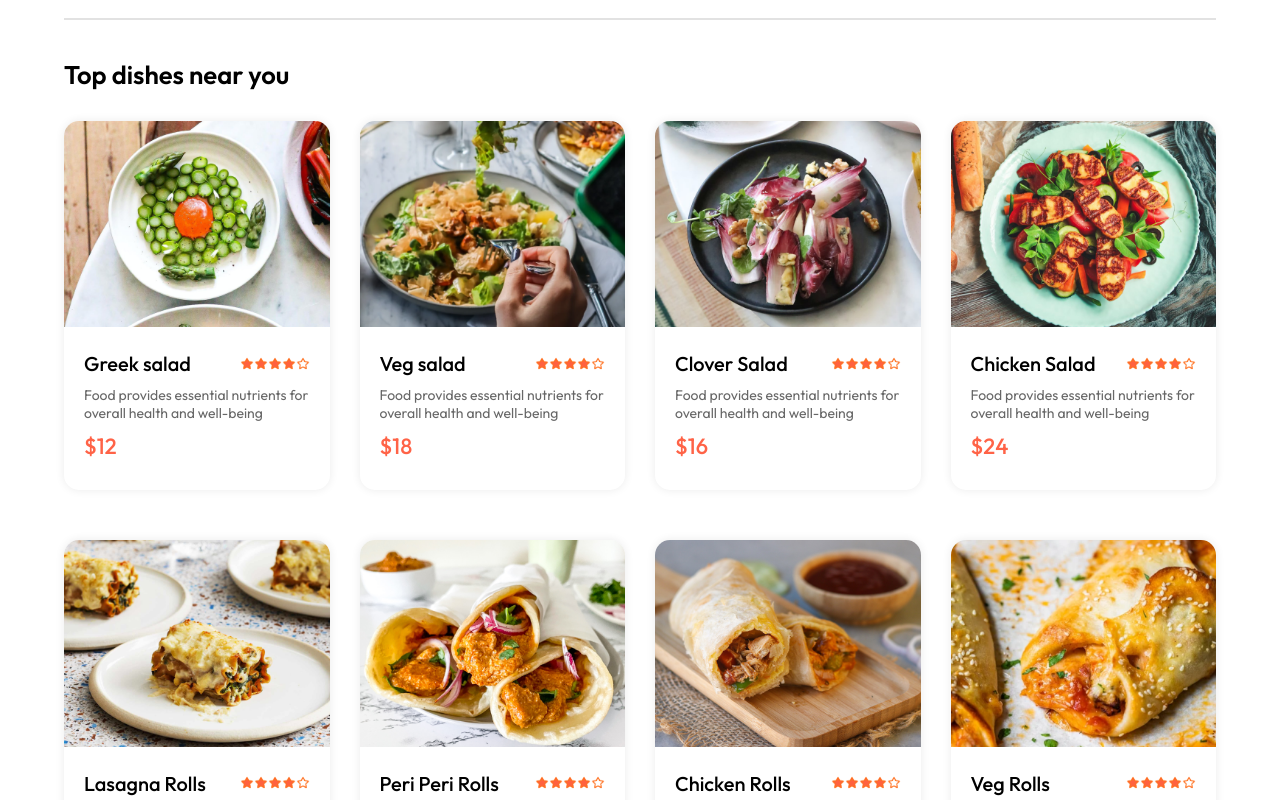
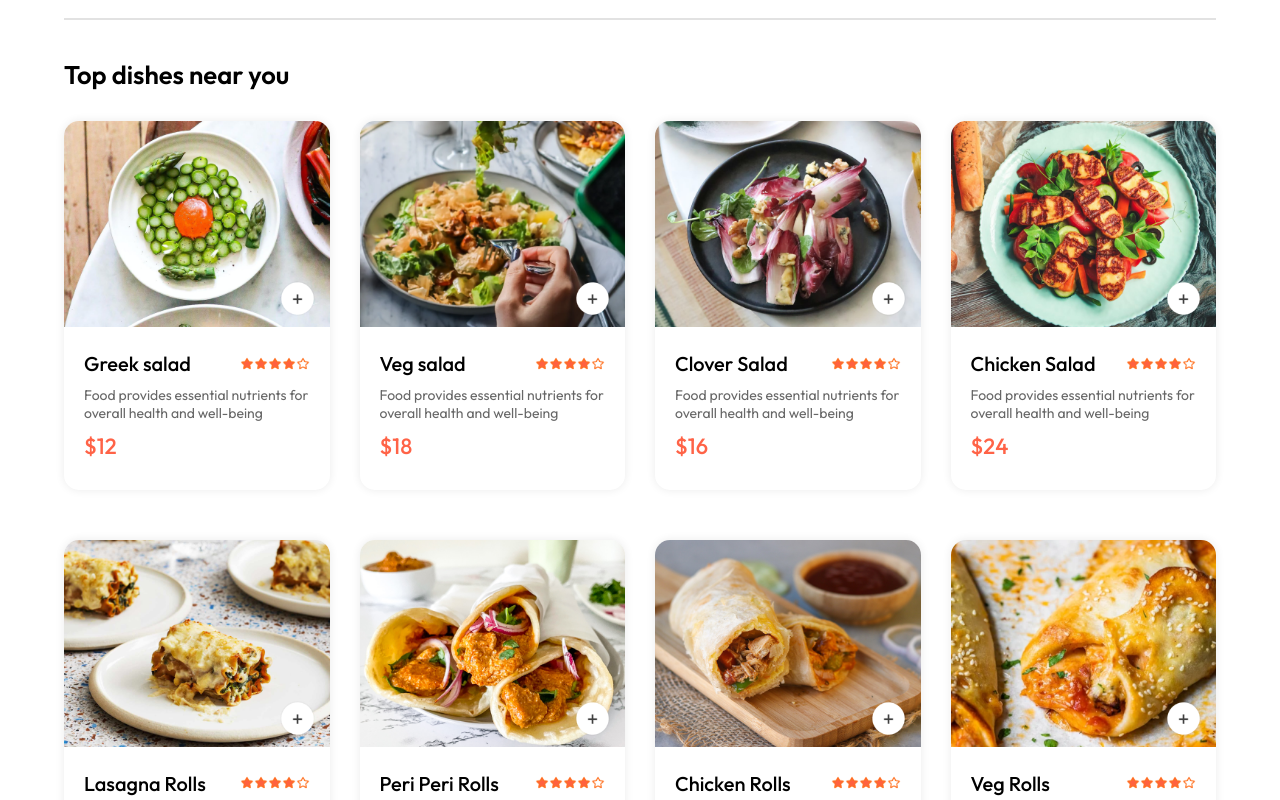
Before and after one commit to amansingh-21/swiftbite-mern, a React (Vite) app in the folder frontend/: page / in a window 1280 px wide. Shown: the part 920-1720 px from the top of the page. Built offline with nearby package versions, Linux system fonts and the light colour scheme.

Commit message:
feat: add counter buttons for cart items

```diff
--- a/frontend/src/components/FoodDisplay/FoodDisplay.jsx
+++ b/frontend/src/components/FoodDisplay/FoodDisplay.jsx
@@ -11,7 +11,8 @@
       <h2>Top dishes near you</h2>
        <div className="food-display-list">
         {food_list.map((item, index) => {
-              return <FoodItem key={index} id={item.id} name={item.name} description={item.description} price={item.price} image={item.image}/>
+              if(category==='All' || category === item.category)
+                 return <FoodItem key={index} id={item._id} name={item.name} description={item.description} price={item.price} image={item.image}/>
         })}
        </div>
     </div>
--- a/frontend/src/components/FoodItem/FoodItem.css
+++ b/frontend/src/components/FoodItem/FoodItem.css
@@ -43,3 +43,33 @@
     font-weight: 500;
     margin: 10px 0px;
 }
+
+.food-item-img-container{
+   position: relative;
+}
+
+.food-item-img-container .add{
+   width:35px;
+   position: absolute;
+   bottom: 15px;
+   right: 15px;
+   cursor: pointer;
+   border-radius: 50%;
+}
+
+.food-item-counter{
+   position: absolute;
+   bottom:15px;
+   right:15px;
+   display: flex;
+   align-items: center;
+   gap:10px;
+   padding:6px;
+   border-radius: 50px;
+   background-color: white;
+}
+
+.food-item-counter img{
+   width: 30px;
+   cursor: pointer;
+}
--- a/frontend/src/components/FoodItem/FoodItem.jsx
+++ b/frontend/src/components/FoodItem/FoodItem.jsx
@@ -1,12 +1,25 @@
-import React from 'react'
+import React, {useContext} from 'react'
 import './FoodItem.css'
 import { assets } from '../../assets/assets'
+import { StoreContext } from '../../context/StoreContext'
 
 const FoodItem = ({id, name, price, description, image}) => {
+
+  const {cartItems, addToCart, removeFromCart} = useContext(StoreContext)
+
   return (
     <div className='food-item'>
        <div className="food-item-img-container">
         <img className='food-item-image' src={image} alt="" />
+        {
+          !cartItems[id]
+          ? <img className='add' onClick={() => addToCart(id)} src={assets.add_icon_white} alt="" />
+          : <div className='food-item-counter'>
+              <img onClick={()=> removeFromCart(id)} src={assets.remove_icon_red} alt="" />
+              <p>{cartItems[id]}</p>
+              <img onClick={()=> addToCart(id)} src={assets.add_icon_green} alt="" />
+            </div>
+        }
        </div>
        <div className="food-item-info">
            <div className="food-item-name-rating">
--- a/frontend/src/context/StoreContext.jsx
+++ b/frontend/src/context/StoreContext.jsx
@@ -1,10 +1,25 @@
-import { createContext } from 'react'
+import { createContext, useState } from 'react'
 import { food_list } from '../assets/assets'
 
 export const StoreContext = createContext(null)
 
 const StoreContextProvider = (props) => {
-     const contextValue = {food_list}
+
+     const [cartItems, setCartItems] = useState({});
+
+     const addToCart = (itemId) => {
+         if(!cartItems[itemId])
+            setCartItems((prev) => ({...prev, [itemId]:1}))
+         else
+            setCartItems((prev) => ({...prev, [itemId]:prev[itemId]+1}))
+     }
+
+     const removeFromCart = (itemId) => {
+         setCartItems((prev) => ({...prev, [itemId]:prev[itemId]-1}))
+     }
+
+     const contextValue = {food_list, cartItems, setCartItems, addToCart, removeFromCart}
+
      return(
         <StoreContext.Provider value={contextValue}>
             {props.children}
```
